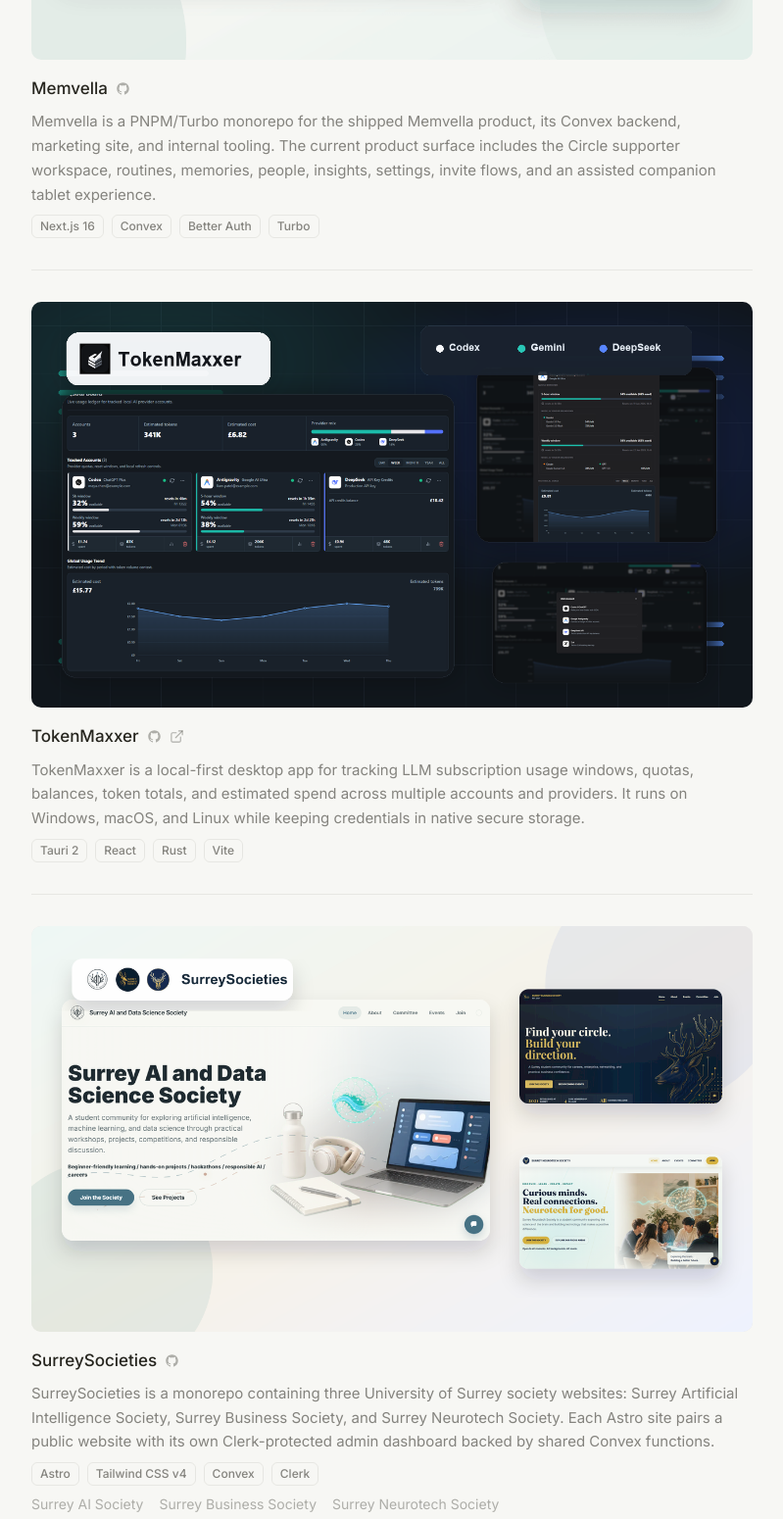
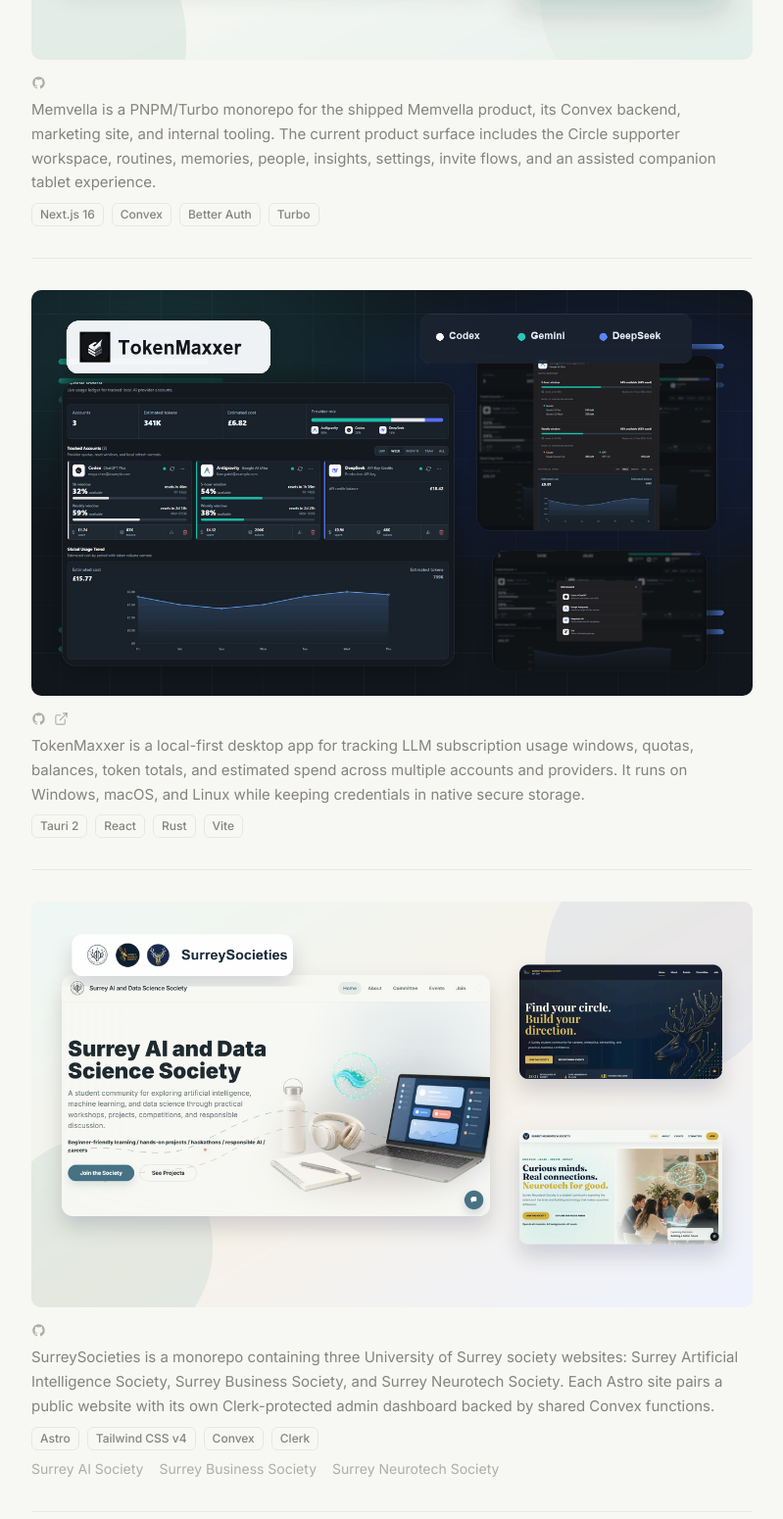
Before and after one commit to joshuasknott/joshuaknott, a plain HTML site: page index.html in a window 1280 px wide. Shown: the part 980-2530 px from the top of the page at 98% size, without its empty margins (240-1039 px from the left). Drawn offline with Linux system fonts and the light colour scheme.

Commit message:
Remove duplicate project shot headings

```diff
--- a/index.html
+++ b/index.html
@@ -167,7 +167,6 @@
         <article class="project fade-in">
           <img class="project__thumb" src="/assets/projects/memvella-collage.png" alt="Memvella marketing homepage and product screenshots" loading="lazy" width="800" height="450">
           <div class="project__header">
-            <h3 class="project__name">Memvella</h3>
             <div class="project__links">
               <a href="https://github.com/joshuasknott/memvella" class="project__link" target="_blank" rel="noopener noreferrer" aria-label="Memvella GitHub repository">
                 <svg viewBox="0 0 24 24" fill="currentColor" xmlns="http://www.w3.org/2000/svg">
@@ -191,7 +190,6 @@
         <article class="project fade-in">
           <img class="project__thumb" src="/assets/projects/tokenmaxxer-collage.png" alt="TokenMaxxer quota board, add account, and account details screenshots" loading="lazy" width="800" height="450">
           <div class="project__header">
-            <h3 class="project__name">TokenMaxxer</h3>
             <div class="project__links">
               <a href="https://github.com/joshuasknott/tokenmaxxer" class="project__link" target="_blank" rel="noopener noreferrer" aria-label="TokenMaxxer GitHub repository">
                 <svg viewBox="0 0 24 24" fill="currentColor" xmlns="http://www.w3.org/2000/svg">
@@ -222,7 +220,6 @@
         <article class="project fade-in">
           <img class="project__thumb" src="/assets/projects/surreysocieties-collage.png" alt="SurreySocieties marketing website screenshots" loading="lazy" width="800" height="450">
           <div class="project__header">
-            <h3 class="project__name">SurreySocieties</h3>
             <div class="project__links">
               <a href="https://github.com/joshuasknott/surreysocieties" class="project__link" target="_blank" rel="noopener noreferrer" aria-label="SurreySocieties GitHub repository">
                 <svg viewBox="0 0 24 24" fill="currentColor" xmlns="http://www.w3.org/2000/svg">
@@ -257,7 +254,6 @@
         <article class="project fade-in">
           <img class="project__thumb" src="/assets/projects/founderos-collage.png" alt="FounderOS product workflow and review package screenshots" loading="lazy" width="800" height="450">
           <div class="project__header">
-            <h3 class="project__name">FounderOS</h3>
             <div class="project__links">
               <a href="https://github.com/joshuasknott/founder-os" class="project__link" target="_blank" rel="noopener noreferrer" aria-label="FounderOS GitHub repository">
                 <svg viewBox="0 0 24 24" fill="currentColor" xmlns="http://www.w3.org/2000/svg">
@@ -288,7 +284,6 @@
         <article class="project fade-in">
           <img class="project__thumb" src="/assets/projects/polis-collage.png" alt="Polis academic workspace product screenshots" loading="lazy" width="800" height="450">
           <div class="project__header">
-            <h3 class="project__name">Polis</h3>
             <div class="project__links">
               <a href="https://github.com/joshuasknott/polis" class="project__link" target="_blank" rel="noopener noreferrer" aria-label="Polis GitHub repository">
                 <svg viewBox="0 0 24 24" fill="currentColor" xmlns="http://www.w3.org/2000/svg">
```
